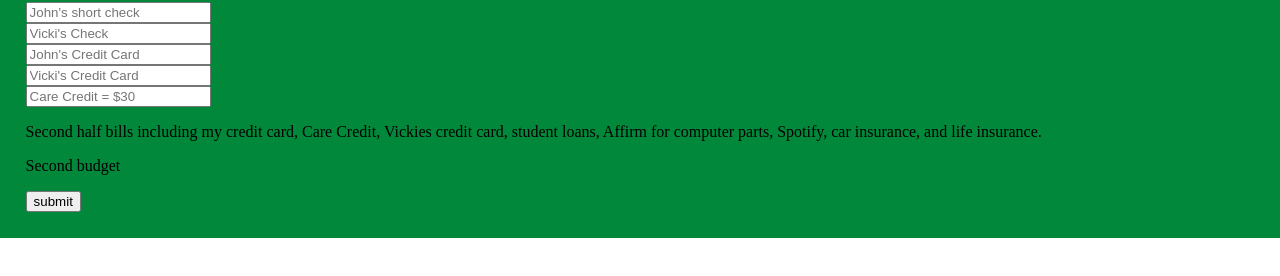
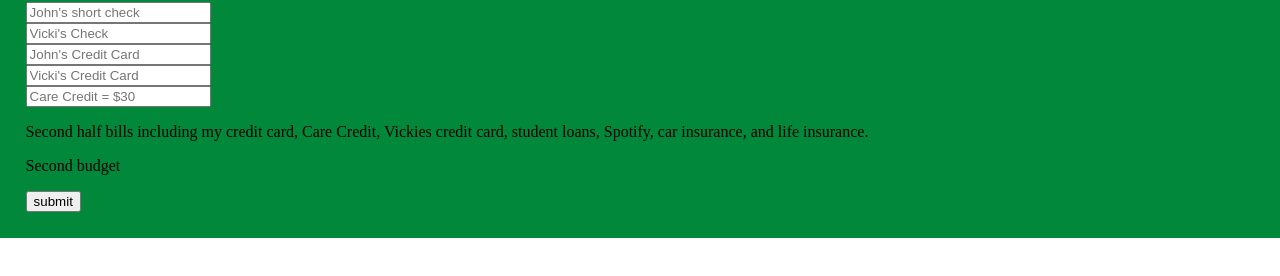
Before and after one commit to Jwfrank3/calculator, a plain HTML site: page index.html in a window 1280 px wide. Shown: the part 486-762 px from the top of the page. Drawn offline with Linux system fonts and the light colour scheme.

Commit message:
No moar affirm >:(

```diff
--- a/index.html
+++ b/index.html
@@ -52,7 +52,7 @@
     <input type="text" class="care-credit" placeholder="Care Credit = $30">
     <br>
     <p class="second-half">
-      Second half bills including my credit card, Care Credit, Vickies credit card, student loans, Affirm for computer parts, Spotify, car insurance, and life insurance.
+      Second half bills including my credit card, Care Credit, Vickies credit card, student loans, Spotify, car insurance, and life insurance.
     </p>
     <p class="js-paragraph-second-budget">Second budget</p>
     <button onclick="totalBills2();">submit</button>
```
